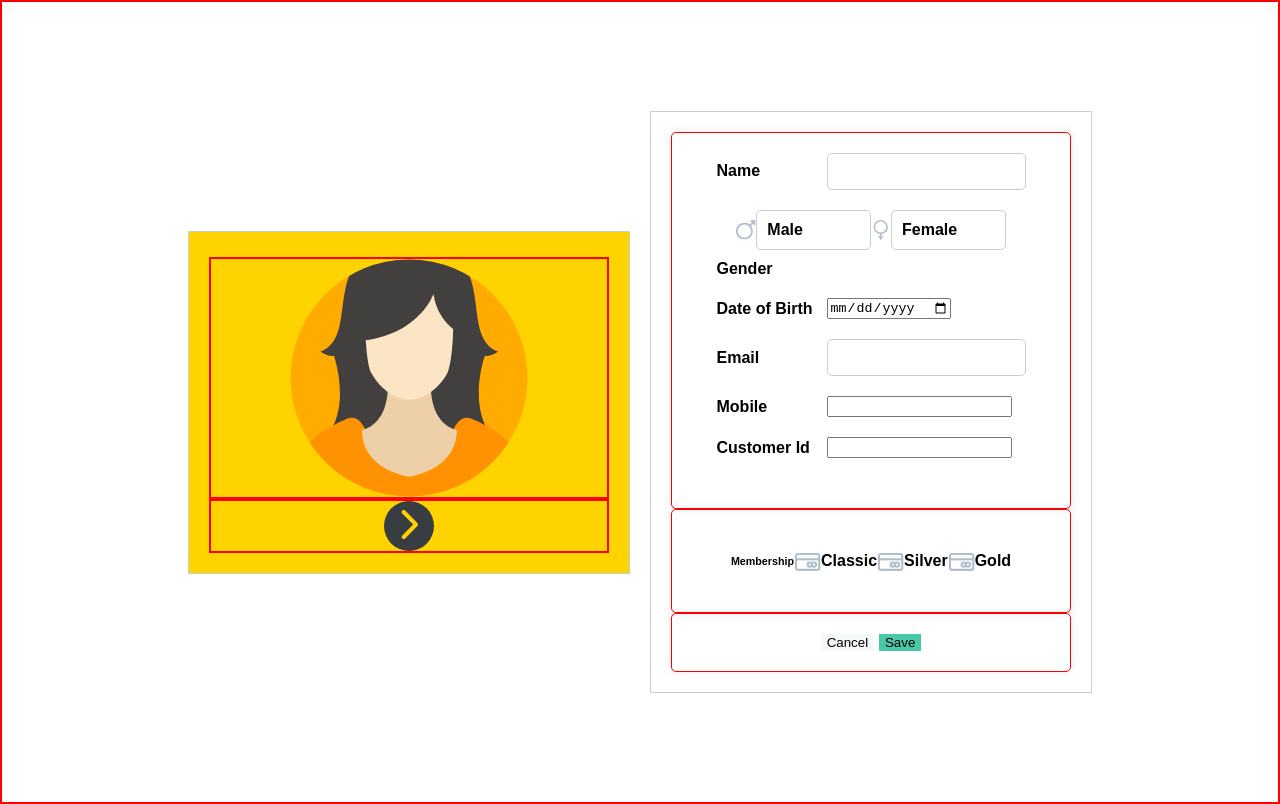
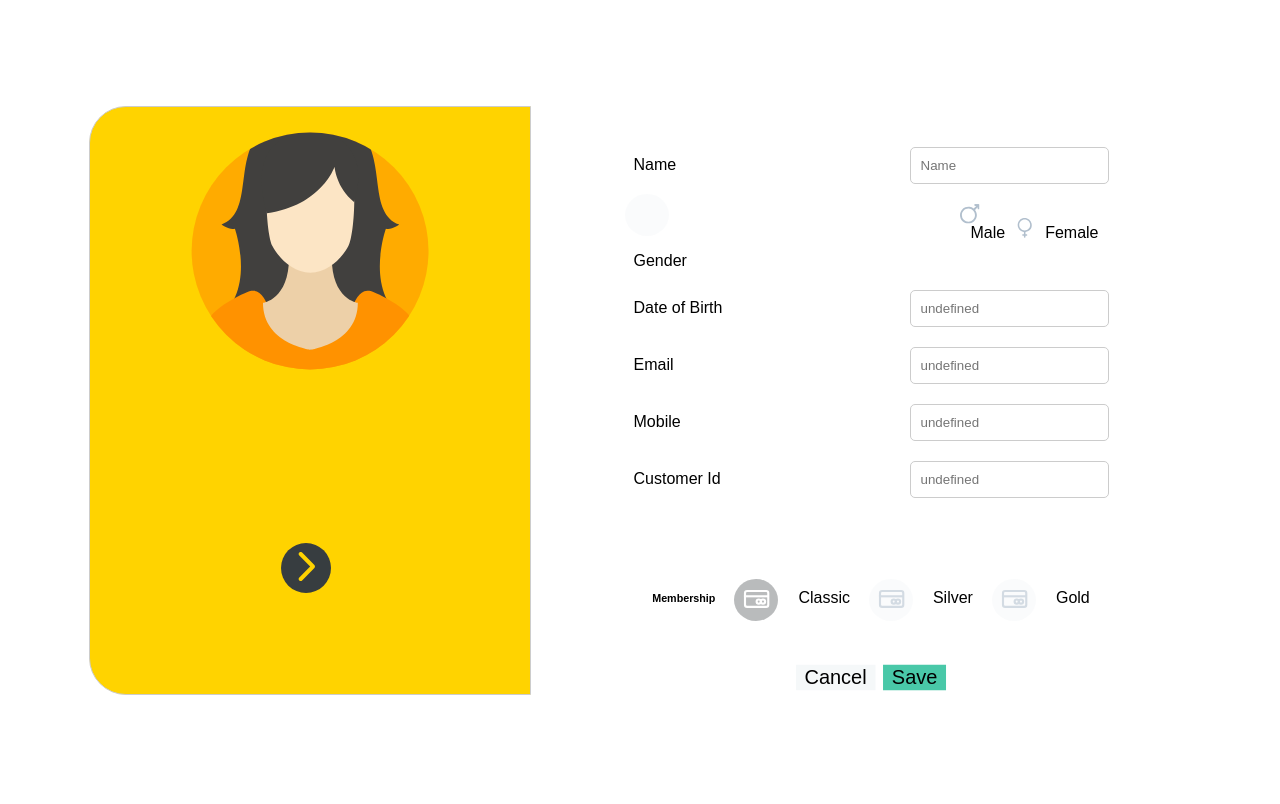
Before and after one commit to Jean-PierreScholtz/Howler, a plain HTML site: page index.html in a window 1280 px wide. Drawn offline with Linux system fonts and the light colour scheme.

Commit message:
Render of icon active to inactive state + coupled with functionality for add and removal of form view

```diff
--- a/index.html
+++ b/index.html
@@ -12,7 +12,6 @@
         }
 
         .main-container {
-            border: 2px solid red;
             display: flex;
             justify-content: center;
             align-items: center;
@@ -24,21 +23,24 @@
             border: 1px solid #ccc;
             padding: 20px;
             margin: 0 10px;
+            height: 547px;
+            border-radius: 37px 0px 0px 37px;
         }
         .container:first-child {
             background-color: #ffd300;
         }
 
         .container:nth-child(2) {
+            width: 600px;
             background-color: #fff;
             display: flex;
             position: relative;
             justify-content: center;
             flex-wrap: wrap;
+            border: none;
         }
 
         .avatar-container{
-            border: 2px solid red;
             display: flex;
             position: relative;
             justify-content: center;
@@ -46,10 +48,10 @@
         }
 
         .arrow-container{
-            border: 2px solid red;
             display: flex;
             position: relative;
             justify-content: center;
+            transform: translateX(-1%) translateY(346%);
         }
 
 
@@ -64,14 +66,12 @@
             outline: none;
         }
         .form-container {
-            width: 400px;
+            width: 560px;
             padding: 20px;
             display: flex;
             position: relative;
             justify-content: center;
-            border: 1px solid red;
             border-radius: 5px;
-            box-shadow: 0 0 10px rgba(0, 0, 0, 0.1);
         }
         .form-field {
             display : flex;
@@ -80,7 +80,7 @@
         }
         .label-container {
             width: 100px;
-            margin-right: 10px;
+            margin-right: 176px;
         }
         .input-container {
             flex: 1;
@@ -89,14 +89,6 @@
         .form-container form {
             display: grid;
             grid-gap: 10px;
-        }
-
-        .form-container label {
-            font-weight: bold;
-            display: flex;
-            align-items: flex-end;
-            position: relative;
-            justify-content: normal;
         }
 
         .form-container input[type="text"],
@@ -129,6 +121,7 @@
             align-items: center;
             justify-content: center;
             gap: 5%;
+            transform: scale(1.5);
         }
         .cancel-form {
             background-color: #f5f8f9;
@@ -142,13 +135,13 @@
             display: flex;
             position: relative;
             align-items: center;
-            justify-content: center;
+            justify-content: flex-end;
+            gap: 28px;
         }
 
         .membership-option {
             flex-basis: 30%;
             padding: 10px;
-            border: 1px solid #ccc;
             border-radius: 5px;
             text-align: center;
         }
@@ -159,16 +152,38 @@
         .svg-card {
             width: 20px;
             height: 20px;
-            background-image: url('../assets/card.svg');
             background-size: contain;
             background-repeat: no-repeat;
+        }
+
+
+        .circle {
+            width: 44px;
+            height: 42px;
+            background-color: #373d40b2;
+            border-radius: 50%;
+            position: absolute;
+            top: -10px;
+            left: -9px;
+            display: none;
+            z-index: 5;
+            opacity: 0.5;
+        }
+            .active {
+                display: block;
+                z-index: 5;
+            }
+            .inactive {
+                display: block;
             }
 
         .genderOptionsContainer {
             display: flex;
             position: relative;
-            align-items: center;
-            justify-content: center;
+            align-items: flex-end;
+            justify-content: flex-end;
+            flex-wrap: wrap;
+            align-content: space-around;
         }
         .svg-mars {
             width: 20px;
@@ -212,16 +227,16 @@
         </div>
         <script>
     const formFields = [
-                { label: 'Name', type: 'text', id: 'name', required: true },
+    { label: 'Name', type: 'text', id: 'name', placeholder:"Name", required: true },
     { label: 'Gender', type: 'radio', id: 'gender', required: true, options: [
         { value: 'male', label: 'Male' },
         { value: 'female', label: 'Female' }
     ] },
-                { label: 'Date of Birth', type: 'date', id: 'dob', required: true },
-                { label: 'Email', type: 'email', id: 'email', required: true },
-                { label: 'Mobile', type: 'number', id: 'mobile', required: true },
-                { label: 'Customer Id', type: 'number', id: 'customerId', required: true },
-                { label: 'Membership', type: 'number', id: 'membership', required: true },
+    { label: 'Date of Birth', type: 'text', id: 'dob', placeholer:"Birth", required: true },
+    { label: 'Email', type: 'text', id: 'email', placeholer:"Email@email.com", required: true },
+    { label: 'Mobile', type: 'text', id: 'mobile', placeholer:"888-777-666", required: true },
+    { label: 'Customer Id', type: 'text', id: 'customerId', placeholer:"83493-EFG-0001", required: true },
+    { label: 'Membership', type: 'text', id: 'membership', required: true },
 ];
 
 const formFooter = [
@@ -235,13 +250,15 @@
     { label: 'Gold', type: 'radio', id: 'gold', required: true }
 ]
 
-
 const svgIconCard = '../assets/card.svg';
+const svgWhite = '../assets/card--white.svg';
+const activeColor = '#373d40';
+const inactiveColor = '#f5f8f9';
 const iconLabel = 'an image of a card';
 const arrowButton = document.getElementById('arrow');
 const cancelFormButton = document.getElementById('cancel');
-
 const formContainer = document.getElementById('formFields');
+let circle;
 
 formFields.forEach(field => {
     const formFieldDiv = document.createElement('div');
@@ -259,7 +276,8 @@
     const input = document.createElement('input');
     input.setAttribute('type', field.type);
     input.setAttribute('id', field.id);
-        input.setAttribute('name', field.id);
+    input.setAttribute('name', field.name);
+    input.setAttribute('placeholder',field.placeholder);
     if (field.required) {
         input.setAttribute('required', 'required');
     }
@@ -304,19 +322,37 @@
     genderOptionsContainer.classList.add('genderOptionsContainer');
 
     formFields.find(field => field.id === 'gender').options.forEach(option => {
+        const genderIconContainer = document.createElement('div');
+        genderIconContainer.classList.add('gender-icon-container');
+
         const iconImg = document.createElement('img');
         iconImg.setAttribute('src', genderIcons[option.value === 'male' ? 0 : 1]);
         iconImg.setAttribute('alt', 'Gender Icon');
         iconImg.classList.add('svg-mars');
+        if (option.value === 'male') {
+            iconImg.classList.add('active');
+        }
+
+        const circle = document.createElement('div');
+        circle.classList.add('circle');
+        if (option.value === 'male') {
+            circle.classList.add('active');
+            circle.style.backgroundColor = inactiveColor
+        }
+        genderIconContainer.appendChild(circle);
+
+        genderIconContainer.appendChild(iconImg);
 
         const genderLabel = document.createElement('label');
         genderLabel.classList.add('membership-option');
         genderLabel.textContent = option.label;
 
+        genderIconContainer.appendChild(genderLabel);
+
+        genderOptionsContainer.appendChild(genderIconContainer);
+    });
+
     formContainer.appendChild(genderOptionsContainer);
-        genderOptionsContainer.appendChild(iconImg);
-        genderOptionsContainer.appendChild(genderLabel);
-    });
 }
 
 function createNewContainer() {
@@ -326,9 +362,22 @@
         const membershipOptionDiv = document.createElement('div');
         membershipOptionDiv.classList.add('membership-container');
 
+        circle = document.createElement('div');
+        circle.classList.add('circle');
+        membershipOptionDiv.appendChild(circle);
+
         const iconSvg = document.createElement('img');
         iconSvg.setAttribute('src', svgIconCard);
         iconSvg.setAttribute('alt', iconLabel);
+
+        if (membership.id === 'classic') {
+            iconSvg.setAttribute('src', svgWhite);
+            iconSvg.classList.add('active');
+            circle.classList.add('active');
+        } else if (membership.id !== 'classic'){
+            circle.classList.add('active');
+            circle.style.backgroundColor = inactiveColor;
+        }
 
         const membershipLabelDiv = document.createElement('label');
         membershipLabelDiv.setAttribute('name', membership.name);
@@ -355,14 +404,12 @@
 }
 
 arrowButton.addEventListener('click', function() {
-    // Get the img element within the button
     const img = arrowButton.querySelector('img');
-    // Add the 'rotate' class to the img element
     img.classList.toggle('rotate');
 });
 
 cancelFormButton.addEventListener('click', function() {
-
+    // Your cancel form function
 });
 
 
```
Lines whose indentation alone changed are shown as unchanged.
